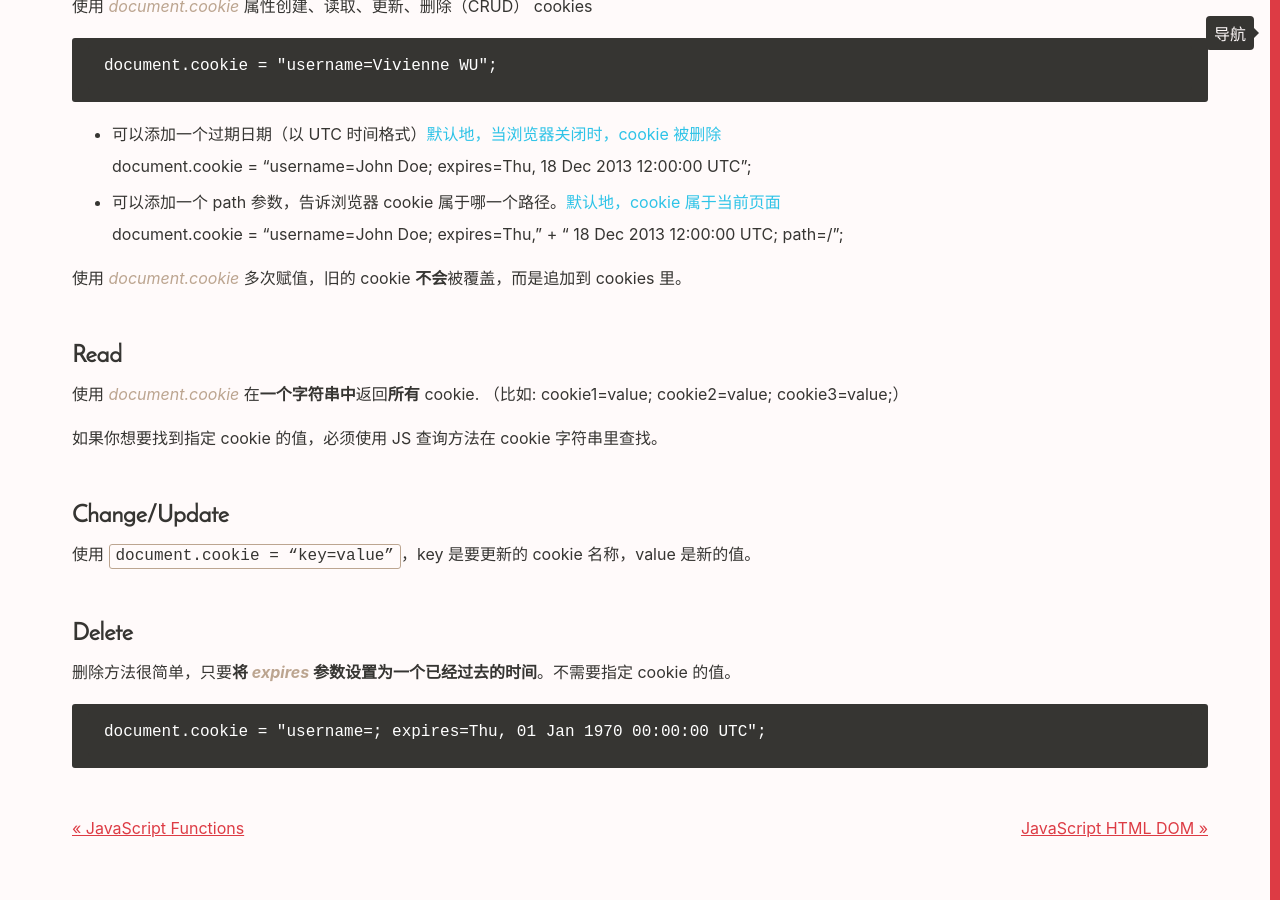
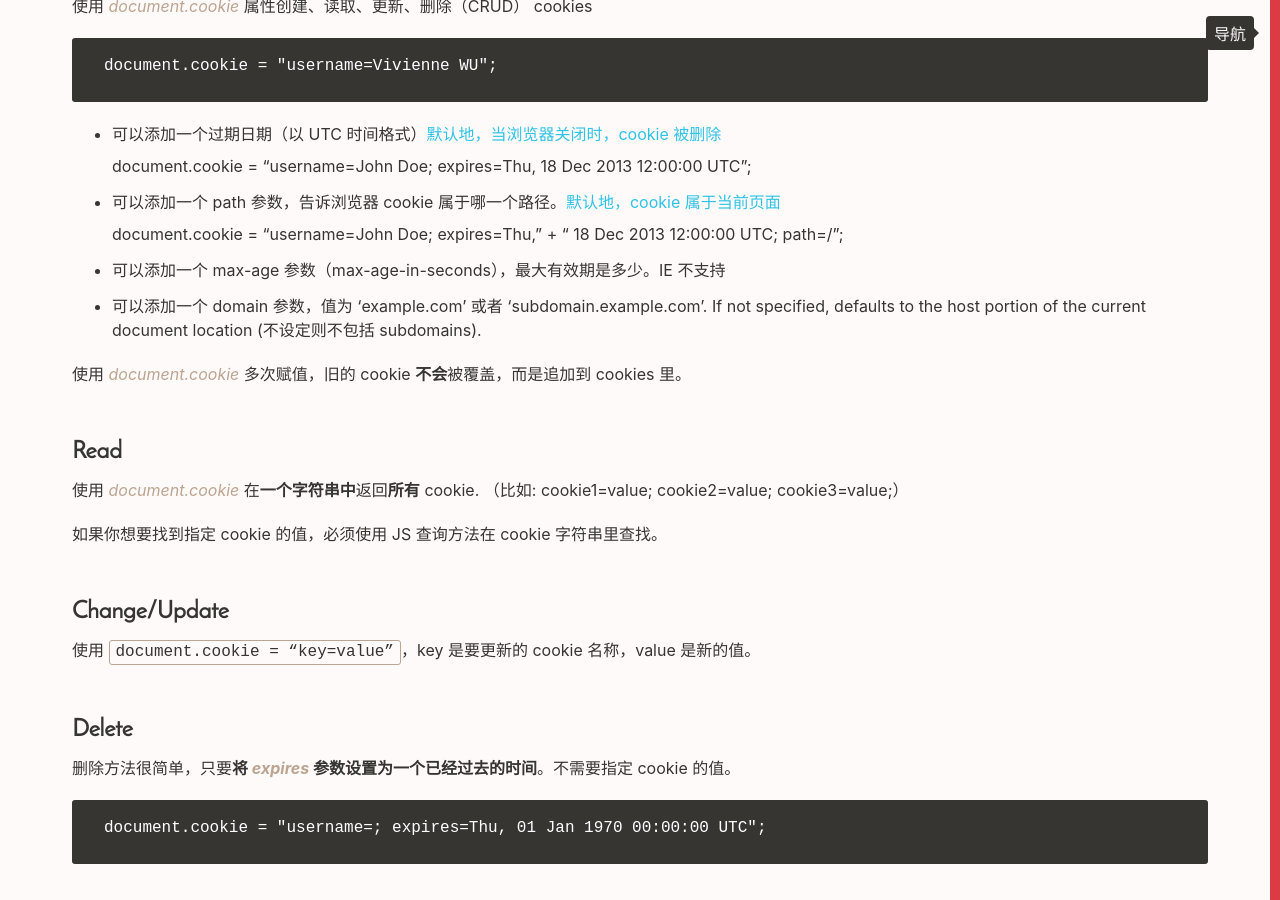
Before and after one commit to Vivi-wu/dive-into-web, a Jekyll site: the page built from _posts/2016-01-02-JavaScript-Browser-BOM.markdown, in a window 1280 px wide and 900 px high, scrolled down 3592 px. Built offline with Jekyll 4.4.1, drawn with Linux system fonts in a browser that asks for light colours.

Commit message:
update blog

````diff
--- a/_posts/2014-04-26-CSS-Position.markdown
+++ b/_posts/2014-04-26-CSS-Position.markdown
@@ -73,7 +73,7 @@ _z-index_ 属性指定了 stack order of an element 元素的叠放顺序. 可
 注意：
 
 + 只有设置在非 static 放置 (position as absolute, relative, or fixed, **anything except `static`**) 的元素上才起作用
-+ 如果两个 positioned elements 重叠了，**都没有明确指定 _z-index_ **的值, the element **positioned last** in the HTML code will be **shown on top**. <span class="t-blue">代码位于 HTML 文件后面的元素将显示在上面</span>。
++ 如果两个 positioned elements 重叠了，**都没有明确指定 _z-index_** 的值, the element **positioned last** in the HTML code will be **shown on top**. <span class="t-blue">代码位于 HTML 文件后面的元素将显示在上面</span>。
 
 ## Clip
 
--- a/_posts/2015-07-15-JavaScript-JSON.markdown
+++ b/_posts/2015-07-15-JavaScript-JSON.markdown
@@ -24,13 +24,13 @@ JSON 文件的后缀名为 _.json_
 
 JS 程序可以容易将 JSON 数据转为原生的 JS 对象。
 
-假设得到一个包含 JSON 语法的 JS 字符串，使用 JS 内置的 `JSON.parse()` 函数将这个字符串转为 JS 对象。
+假设得到一个包含 JSON 语法的 JS 字符串，使用 JS 内置的 `JSON.parse()` 函数将这个<span class="t-blue">字符串转为 JS 对象</span>。
 
     var obj = JSON.parse(text);
 
 ### Convert JS value to JSON string
 
-使用 JS 内置的 `JSON.stringify(`value[, replacer[, space]]`)` 函数将 JS 值转换成 JSON string。
+使用 JS 内置的 `JSON.stringify(`value[, replacer[, space]]`)` 函数将 <span class="t-blue">JS 值转换成 JSON string</span>。
 
 ```js
 JSON.stringify([1, 'false', false]); // '[1,"false",false]'
--- a/_posts/2015-12-30-JavaScript-Objects.markdown
+++ b/_posts/2015-12-30-JavaScript-Objects.markdown
@@ -67,7 +67,7 @@ A.prototype = {
 
 构造函数 A 可以简写成：
 
-    function A (arg) {this.arg = arg} // this 指向临时对象，与下面解释关键字this用法的观点一致
+    function A (arg) {this.arg = arg} // this 指向临时对象，与下面解释关键字 this 用法的观点一致
 
 `new A('参数')` 中的 new 所做的事情就是上面数字标记注释的三个步骤。
 
--- a/_posts/2016-01-02-JavaScript-Browser-BOM.markdown
+++ b/_posts/2016-01-02-JavaScript-Browser-BOM.markdown
@@ -119,6 +119,9 @@ Cookies 以 name-value 形式存储。（如 username = Viivenne）当浏览器
     document.cookie = "username=John Doe; expires=Thu," +
                       " 18 Dec 2013 12:00:00 UTC; path=/";
 
++ 可以添加一个 max-age 参数（max-age-in-seconds），最大有效期是多少。IE 不支持
++ 可以添加一个 domain 参数，值为 'example.com' 或者 'subdomain.example.com'. If not specified, defaults to the host portion of the current document location (不设定则不包括 subdomains).
+
 使用 _document.cookie_ 多次赋值，旧的 cookie **不会**被覆盖，而是追加到 cookies 里。
 
 ### Read
````
